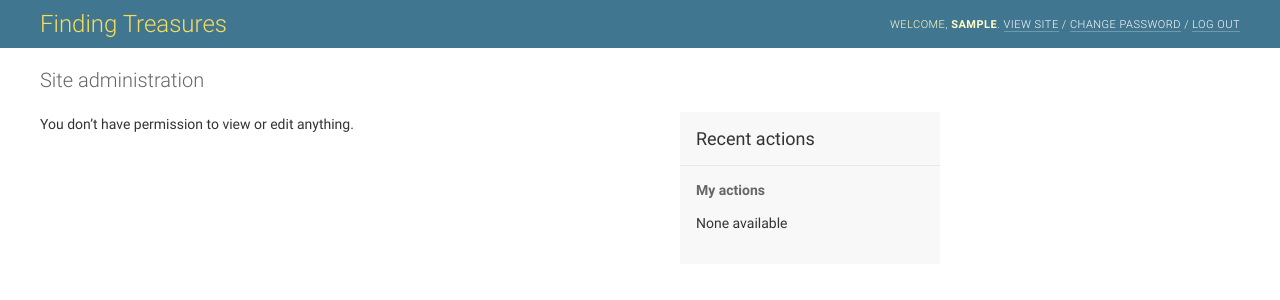
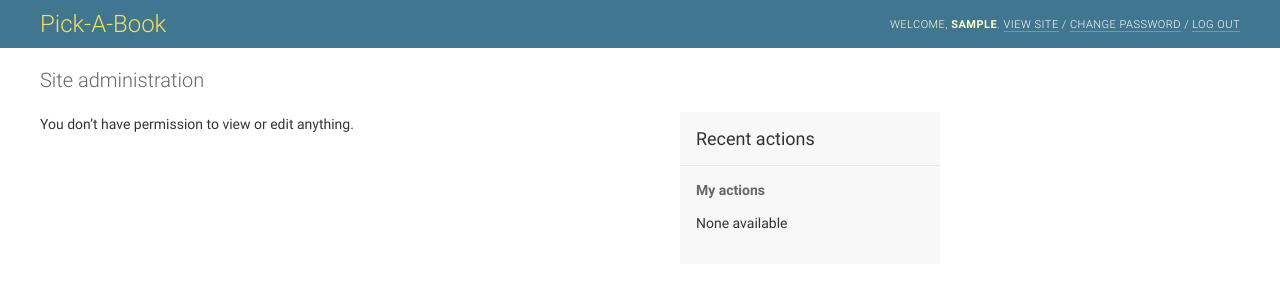
Before and after one commit to KJY93/Project-4-Django-FullStack-Web-Development, a Django app: page /admin/ in a window 1280 px wide. Shown: the top 300 px of the page. Run offline with Django 3.2, Linux system fonts and the light colour scheme; the visitor is signed in with stand-in values (Sample User, id 1); data comes from the database, SQL or seed files in the repository; data that the repository does not hold is empty.

Commit message:
change the Django UI page name

```diff
--- a/templates/admin/base_site.html
+++ b/templates/admin/base_site.html
@@ -4,7 +4,7 @@
 {% block title %}{{ title }} | {{ site_title|default:_('Django site admin') }}{% endblock %}
 
 {% block branding %}
-<h1 id="site-name"><a href="{% url 'admin:index' %}">Finding Treasures</a></h1>
+<h1 id="site-name"><a href="{% url 'admin:index' %}">Pick-A-Book</a></h1>
 {% endblock %}
 
 {% block nav-global %}{% endblock %}
```
